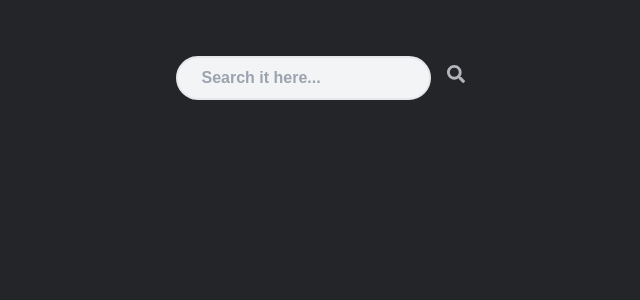
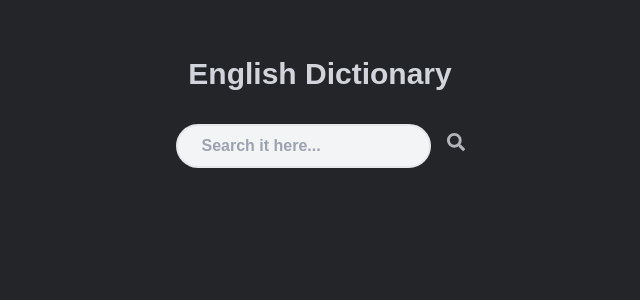
Before and after one commit to hudson-viana/react-dictionary, a React (Vite) app: page / in a window 1280 px wide. Shown: the top 300 px of the page, without its empty margins (320-960 px from the left). Built offline with nearby package versions, Linux system fonts and the light colour scheme.

Commit message:
fix: app error handler not handling API 404 errors.

```diff
--- a/src/App.tsx
+++ b/src/App.tsx
@@ -42,6 +42,13 @@ function App() {
       const response = await fetch(
         `https://api.dictionaryapi.dev/api/v2/entries/en/${word}`
       );
+
+      if (response.status === 404) {
+        setHasError(true);
+        console.error("The error is: 404 Not Found");
+        return;
+      }
+
       const jsonData = (await response.json()) as Result[];
       setData(jsonData);
     } catch (error) {
@@ -61,6 +68,10 @@ function App() {
   if (isLoading) {
     return (
       <>
+        <h1 className="text-3xl font-black text-gray-300 mb-8 ">
+          English Dictionary
+        </h1>
+
         <InputSearch
           setSearchParams={setSearchParams}
           word={word}
@@ -68,7 +79,6 @@ function App() {
           fetchWord={fetchWord}
           isLoading={isLoading}
         />
-        <span className="mt-10">Loading...</span>
       </>
     );
   }
@@ -76,28 +86,39 @@ function App() {
   if (hasError) {
     return (
       <>
+        <h1 className="text-3xl font-black text-gray-300 mb-8">
+          English Dictionary
+        </h1>
+
         <InputSearch
           setSearchParams={setSearchParams}
           word={word}
           handleKeyDown={handleKeyDown}
           fetchWord={fetchWord}
+          isLoading={isLoading}
         />
-        <h1 className="text-3xl mt-10">A error happened, try again.</h1>
+        <h2 className="text-xl mt-10 text-center max-w-[50%]">
+          A error happened or the API used do not have a definition for this
+          word. Try another word.
+        </h2>
       </>
     );
   }
 
   return (
     <>
+      <h1 className="text-3xl font-black text-gray-300 mb-8">
+        English Dictionary
+      </h1>
+
       <InputSearch
         setSearchParams={setSearchParams}
         word={word}
         handleKeyDown={handleKeyDown}
         fetchWord={fetchWord}
+        isLoading={isLoading}
       />
-      <WordResult
-      data={data}
-      />
+      <WordResult data={data} />
     </>
   );
 }
```
